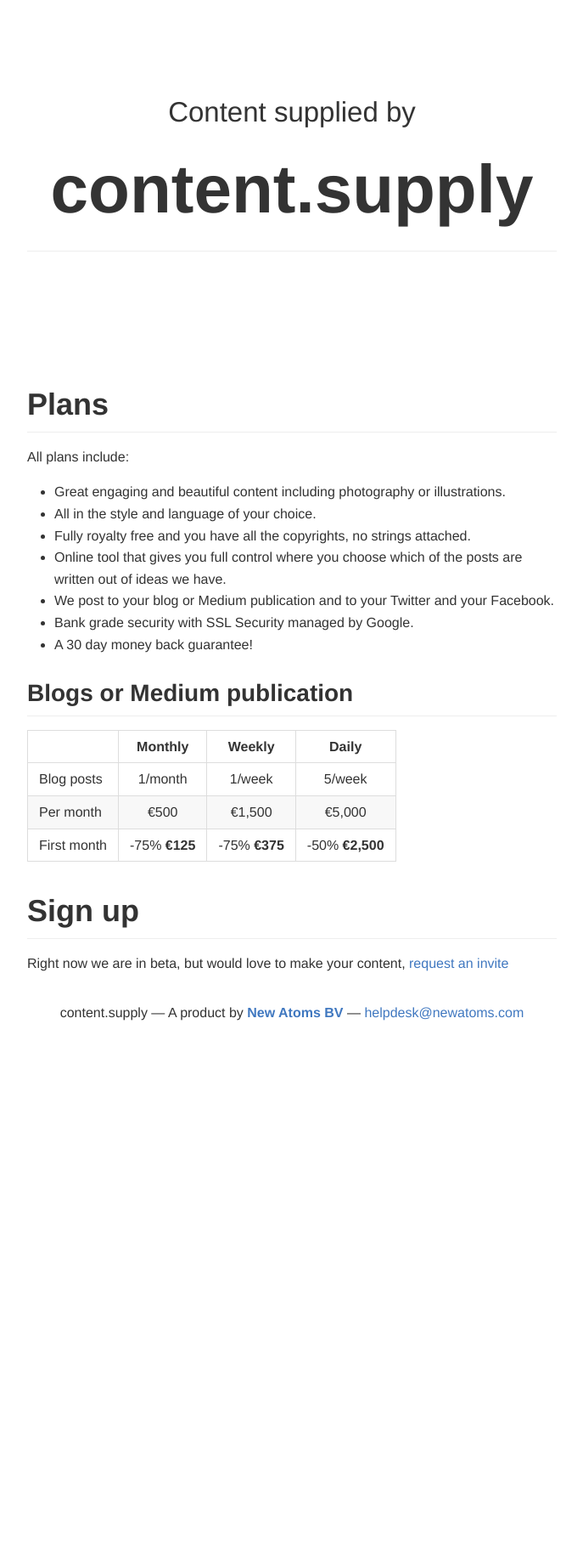
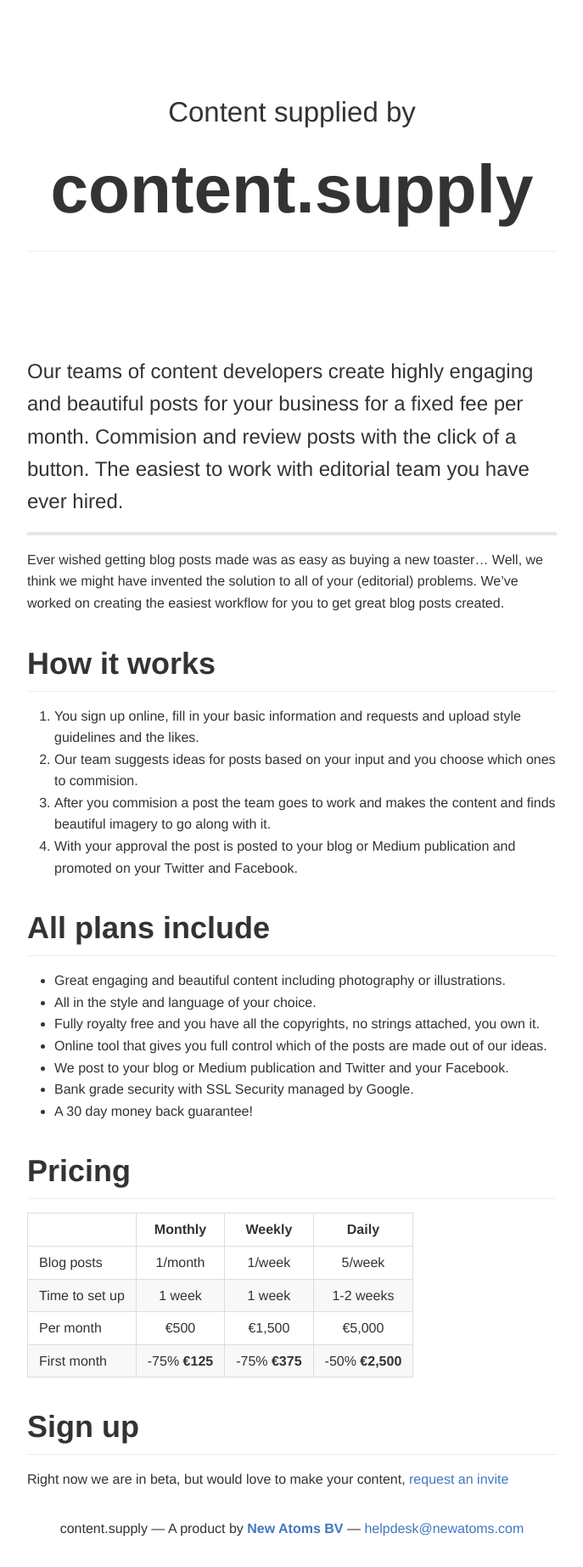
Before and after one commit to newatoms/beta, a Jekyll site: the page built from index.md, in a window 1280 px wide. Shown: the whole page at 85% size, without its empty margins (296-983 px from the left). Built offline with Jekyll 4.4.1, drawn with Linux system fonts in a browser that asks for light colours; before the commit the page ends 1236 px from its top, so only the background shows below that.

Commit message:
Some more context

```diff
--- a/index.md
+++ b/index.md
@@ -2,22 +2,34 @@
 layout: default
 ---
 
-# Plans
+Our teams of content developers create highly engaging and beautiful posts for your business for a fixed fee per month. Commision and review posts with the click of a button. The easiest to work with editorial team you have ever hired.
 
-All plans include:
+---
+
+Ever wished getting blog posts made was as easy as buying a new toaster... Well, we think we might have invented the solution to all of your (editorial) problems. We've worked on creating the easiest workflow for you to get great blog posts created.
+
+# How it works
+1. You sign up online, fill in your basic information and requests and upload style guidelines and the likes.
+2. Our team suggests ideas for posts based on your input and you choose which ones to commision.
+3. After you commision a post the team goes to work and makes the content and finds beautiful imagery to go along with it.
+4. With your approval the post is posted to your blog or Medium publication and promoted on your Twitter and Facebook.
+
+# All plans include
+
 - Great engaging and beautiful content including photography or illustrations.
 - All in the style and language of your choice.
-- Fully royalty free and you have all the copyrights, no strings attached.
-- Online tool that gives you full control where you choose which of the posts are written out of ideas we have.
-- We post to your blog or Medium publication and to your Twitter and your Facebook.
+- Fully royalty free and you have all the copyrights, no strings attached, you own it.
+- Online tool that gives you full control which of the posts are made out of our ideas.
+- We post to your blog or Medium publication and Twitter and your Facebook.
 - Bank grade security with SSL Security managed by Google.
 - A 30 day money back guarantee!
 
-## Blogs or Medium publication
+# Pricing
 
 |                    | Monthly       | Weekly        | Daily         |
 |:----------------- |:-------------:|:-------------:|:-------------:|
 | Blog posts         |  1/month      |  1/week       |  5/week       |
+| Time to set up    |  1 week       |  1 week       | 1-2 weeks    |
 | Per month          |  €500         |  €1,500       |  €5,000       |
 | First month        | -75% **€125** | -75% **€375** |-50% **€2,500**|
 
```
